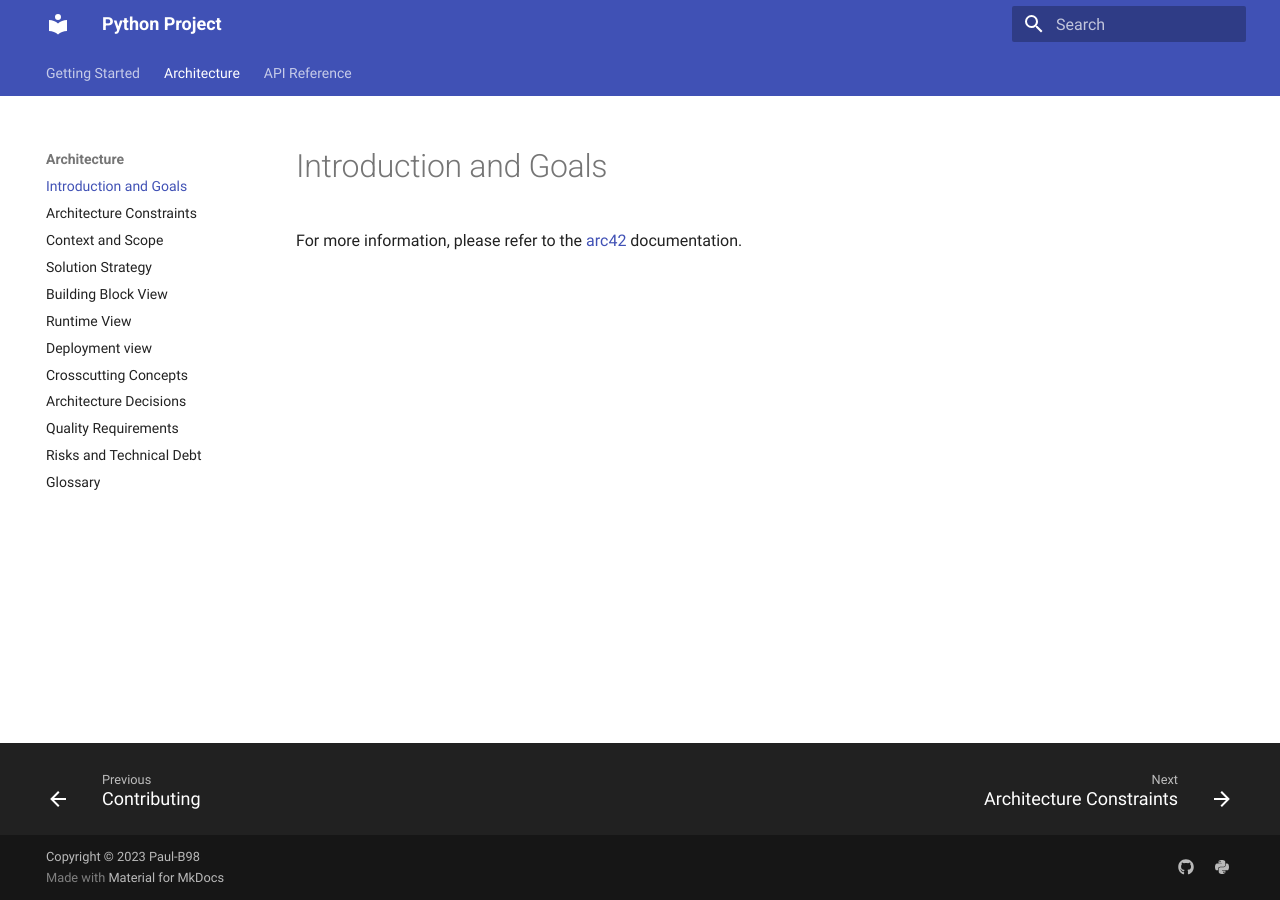
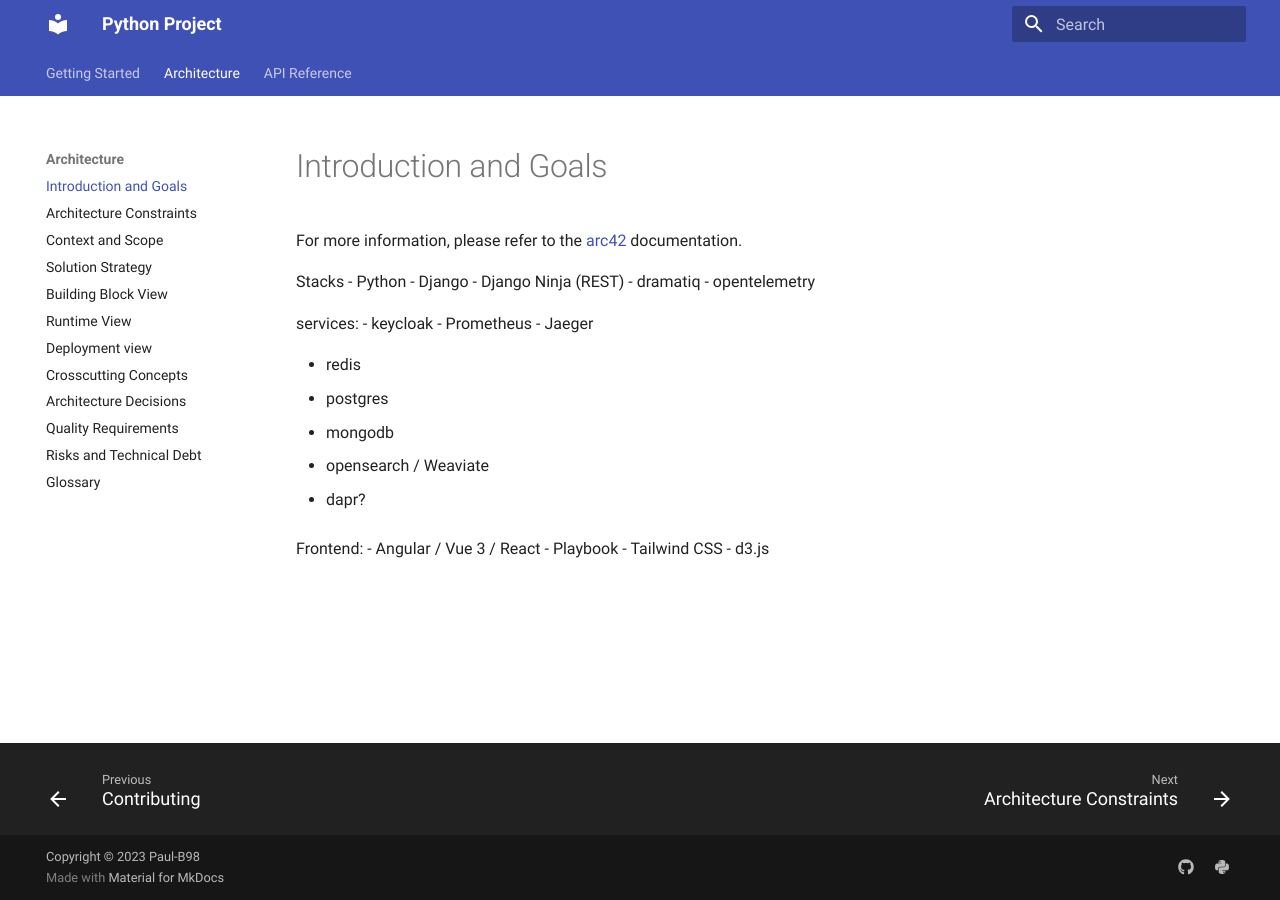
Before and after one commit to Paul-B98/erp-at-home, an MkDocs documentation site: the page built from docs/arc/introduction.md, in a window 1280 px wide. Built offline with MkDocs 1.6.1 and Material for MkDocs 9.7.7, drawn with Linux system fonts in a browser that asks for light colours.

Commit message:
fix: deps

```diff
--- a/docs/arc/introduction.md
+++ b/docs/arc/introduction.md
@@ -1,3 +1,29 @@
 # Introduction and Goals
 
 For more information, please refer to the [arc42](https://docs.arc42.org/section-1/) documentation.
+
+
+Stacks
+- Python
+  - Django
+    - Django Ninja (REST)
+    - dramatiq
+    - opentelemetry
+
+services:
+- keycloak
+- Prometheus
+- Jaeger
+
+- redis
+- postgres
+- mongodb
+- opensearch / Weaviate
+
+- dapr?
+
+Frontend:
+- Angular / Vue 3 / React
+- Playbook
+- Tailwind CSS
+- d3.js
--- a/pyproject.toml
+++ b/pyproject.toml
@@ -19,7 +19,7 @@ classifiers = [
 requires-python = ">=3.13"
 dependencies = [
     "assets",
-    "contacts",
+    "contracts",
     "finance",
     "household",
     "inventory",
@@ -37,7 +37,7 @@ documentation = "https://github.com/Paul-B98/erp-at-home/wiki"
 
 [tool.uv.sources]
 assets = { workspace = true }
-contacts = { workspace = true }
+contracts = { workspace = true }
 finance = { workspace = true }
 household = { workspace = true }
 inventory = { workspace = true }
```
